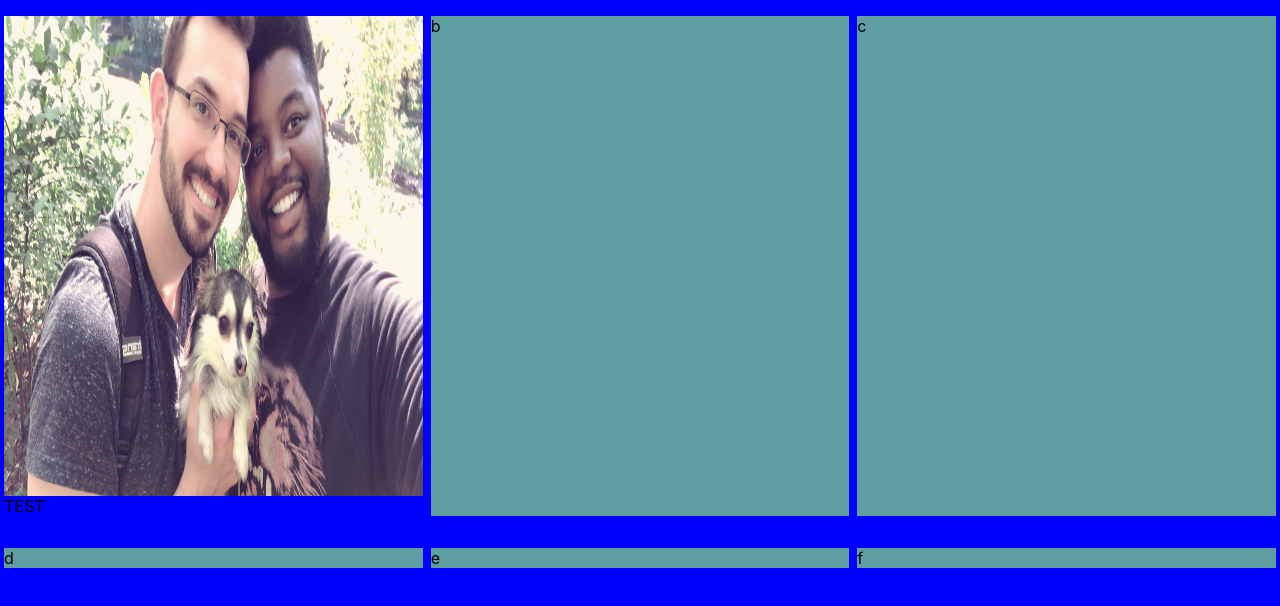
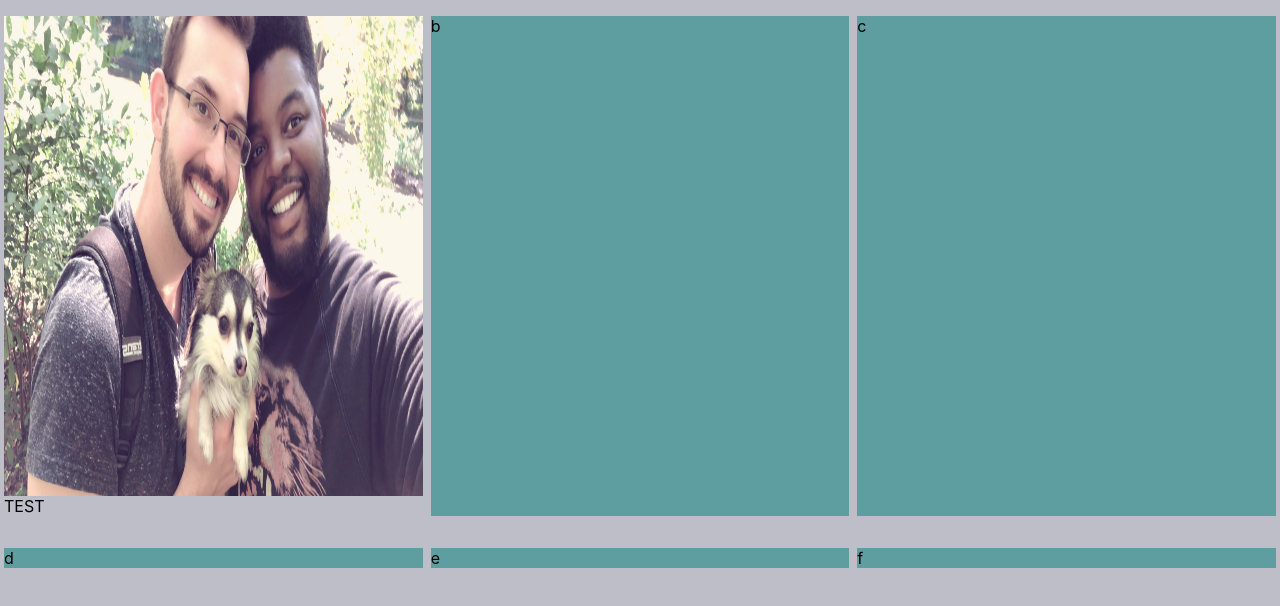
Before and after one commit to mtleonardjr/Picture-It, a React (Create React App) app: page / in a window 1280 px wide. Shown: the top 606 px of the page. Built offline with nearby package versions, Linux system fonts and the light colour scheme.

Commit message:
created card class

```diff
--- a/src/App.css
+++ b/src/App.css
@@ -1,5 +1,5 @@
 * {
-  background-color: blue;
+  background-color: rgb(190, 190, 201);
 }
 
 .cards {
--- a/src/App.js
+++ b/src/App.js
@@ -5,13 +5,34 @@ class App extends Component {
   render() {
     return (
       <div className="App">
-        <Profile data={this.props.data} />
+        <Card data={this.props.data} />
       </div>
     );
   }
 }
 
+/*
 class Profile extends Component {
+  render() {
+    const data = this.props.data;
+    return (
+      <div className="cards">
+        <article className="card a">
+          <img src={data.imgURL} className="image" />
+          <div>TEST</div>
+        </article>
+        <article className="card b">b</article>
+        <article className="card c">c</article>
+        <article className="card d">d</article>
+        <article className="card e">e</article>
+        <article className="card f">f</article>
+      </div>
+    );
+  }
+}
+*/
+
+class Card extends Component {
   render() {
     const data = this.props.data;
     return (
```
